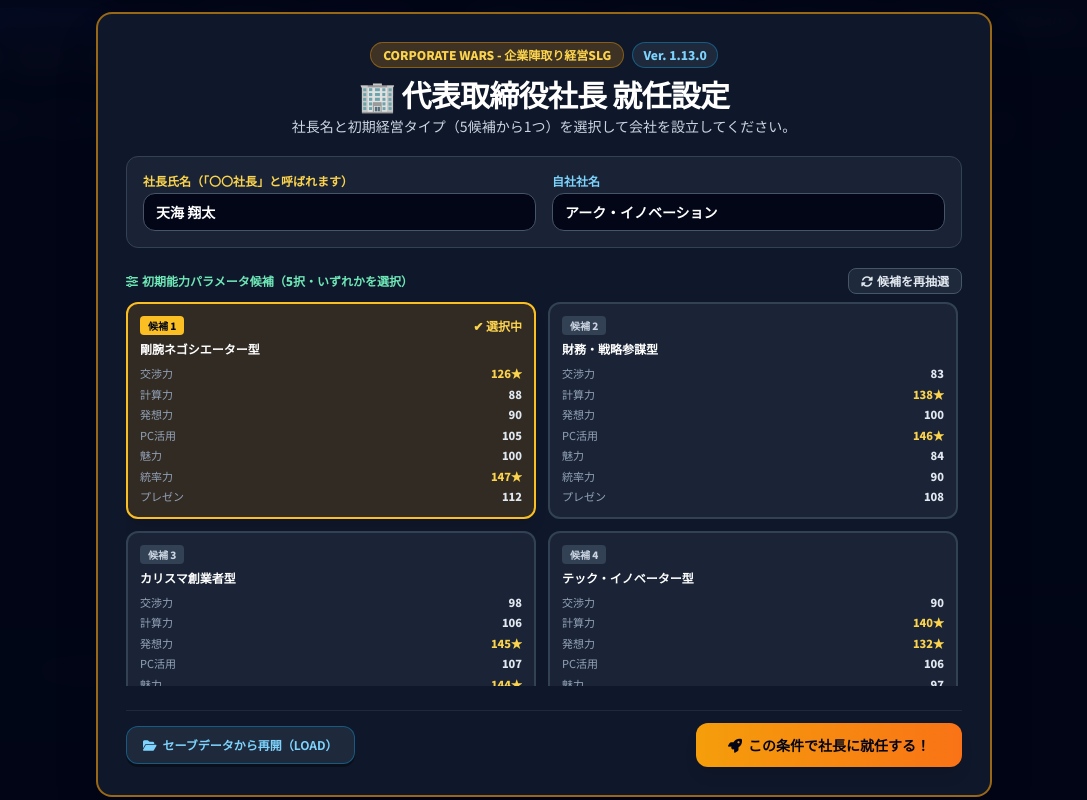
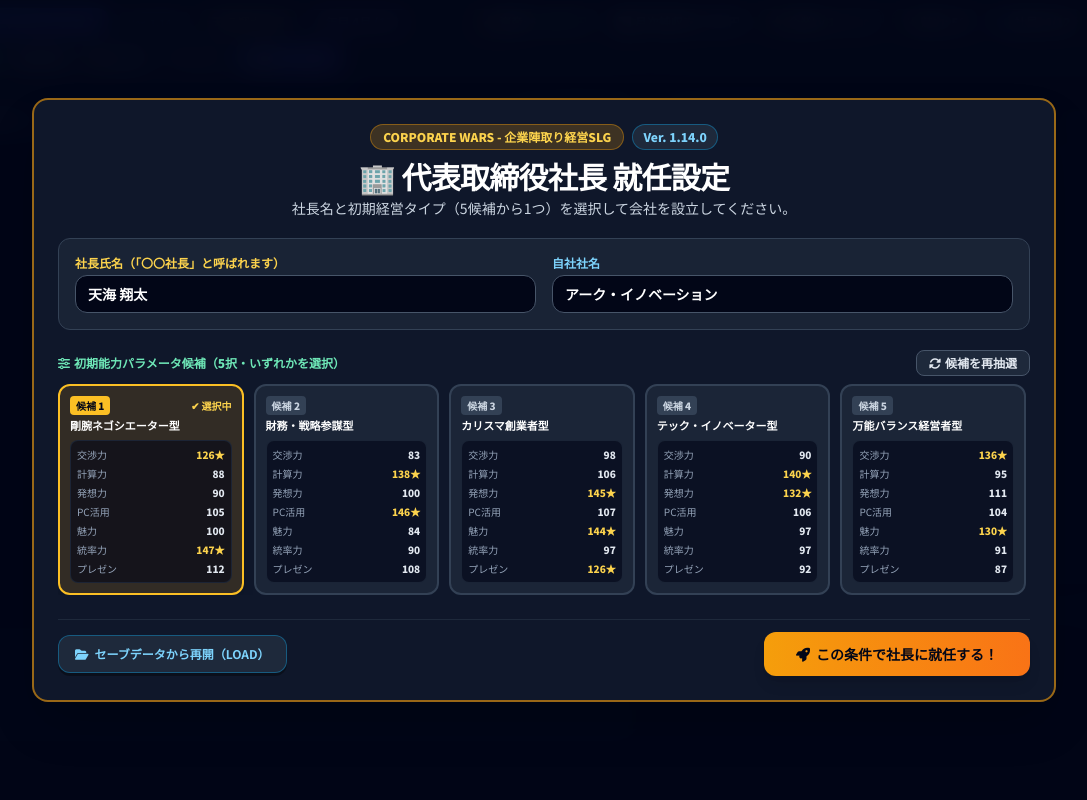
Before and after one commit to Turuq3/corporate_wars, a plain HTML site: page index.html in a window 1280 px wide. Shown: the whole page, without its empty margins (96-1183 px from the left). Drawn offline with nearby package versions, Linux system fonts and the light colour scheme.

Commit message:
Add files via upload

```diff
--- a/index.html
+++ b/index.html
@@ -63,11 +63,11 @@
 
     <!-- 社長就任・初期パラメータ5択モーダル -->
     <div id="setup-modal" class="fixed inset-0 z-50 bg-slate-950/95 backdrop-blur-md flex items-center justify-center p-3 overflow-y-auto">
-        <div class="bg-slate-900 border-2 border-amber-500/60 rounded-2xl max-w-4xl w-full p-5 sm:p-7 shadow-2xl my-auto">
+        <div class="bg-slate-900 border-2 border-amber-500/60 rounded-2xl max-w-5xl w-full p-5 sm:p-6 shadow-2xl my-auto">
             <div class="text-center mb-5">
                 <div class="flex items-center justify-center gap-2 mb-2">
                     <span class="inline-block bg-amber-500/20 text-amber-300 border border-amber-500/40 text-xs font-black px-3 py-1 rounded-full">CORPORATE WARS - 企業陣取り経営SLG</span>
-                    <span class="inline-block bg-slate-800 text-sky-300 border border-sky-500/40 text-xs font-black px-2.5 py-1 rounded-full">Ver. 1.13.0</span>
+                    <span class="inline-block bg-slate-800 text-sky-300 border border-sky-500/40 text-xs font-black px-2.5 py-1 rounded-full">Ver. 1.14.0</span>
                 </div>
                 <h1 class="text-2xl sm:text-3xl font-black text-white tracking-tight">🏢 代表取締役社長 就任設定</h1>
                 <p class="text-xs sm:text-sm text-slate-300 mt-1">社長名と初期経営タイプ（5候補から1つ）を選択して会社を設立してください。</p>
@@ -90,7 +90,7 @@
                     <i class="fa-solid fa-rotate mr-1"></i>候補を再抽選
                 </button>
             </div>
-            <div id="president-presets-container" class="grid grid-cols-1 sm:grid-cols-2 gap-3 mb-6 max-h-[48vh] overflow-y-auto custom-scroll pr-1"></div>
+            <div id="president-presets-container" class="grid grid-cols-2 sm:grid-cols-3 lg:grid-cols-5 gap-2.5 mb-6 max-h-[50vh] overflow-y-auto custom-scroll pr-1"></div>
 
             <div class="flex flex-col sm:flex-row items-center justify-between gap-3 pt-3 border-t border-slate-800">
                 <button onclick="ui.openSaveModal('LOAD')" class="w-full sm:w-auto btn-game bg-slate-800 hover:bg-slate-700 text-sky-300 border border-sky-500/40 font-bold px-4 py-2.5 rounded-xl text-xs">
@@ -110,7 +110,7 @@
                 <div class="bg-gradient-to-br from-blue-600 to-indigo-700 text-white font-black px-2.5 py-1 rounded-xl text-xs sm:text-sm shadow">
                     🏢 <span id="hdr-comp-name">アーク・イノベーション</span>
                 </div>
-                <span class="text-[10px] font-black text-sky-300 bg-slate-800/90 border border-sky-500/40 px-2 py-0.5 rounded-md">Ver. 1.13.0</span>
+                <span class="text-[10px] font-black text-sky-300 bg-slate-800/90 border border-sky-500/40 px-2 py-0.5 rounded-md">Ver. 1.14.0</span>
                 <div class="text-xs font-bold text-amber-300 bg-slate-800 px-2.5 py-1 rounded-lg border border-slate-700">
                     <span id="hdr-pres-name">天海 翔太社長</span>
                 </div>
@@ -2324,13 +2324,15 @@
                 container.innerHTML = game.presidentPresets.map((p, idx) => {
                     const selected = idx === game.selectedPresetIndex;
                     return `
-                        <div onclick="game.selectedPresetIndex=${idx}; ui.renderPresidentPresets();" class="cursor-pointer rounded-xl p-3 border-2 transition-all ${selected ? 'bg-amber-500/15 border-amber-400 shadow-lg' : 'bg-slate-800/80 border-slate-700 hover:border-slate-500'}">
-                            <div class="flex items-center justify-between mb-1.5">
-                                <span class="text-[10px] font-black px-2 py-0.5 rounded ${selected ? 'bg-amber-400 text-slate-950' : 'bg-slate-700 text-slate-300'}">候補 ${idx + 1}</span>
-                                ${selected ? '<span class="text-xs text-amber-300 font-black">✔ 選択中</span>' : ''}
-                            </div>
-                            <div class="text-xs font-black text-white mb-2">${p.title}</div>
-                            <div class="space-y-1 text-[11px]">
+                        <div onclick="game.selectedPresetIndex=${idx}; ui.renderPresidentPresets();" class="cursor-pointer rounded-xl p-2.5 border-2 transition-all flex flex-col justify-between ${selected ? 'bg-amber-500/15 border-amber-400 shadow-lg' : 'bg-slate-800/80 border-slate-700 hover:border-slate-500'}">
+                            <div>
+                                <div class="flex items-center justify-between mb-1">
+                                    <span class="text-[10px] font-black px-1.5 py-0.5 rounded ${selected ? 'bg-amber-400 text-slate-950' : 'bg-slate-700 text-slate-300'}">候補 ${idx + 1}</span>
+                                    ${selected ? '<span class="text-[10px] text-amber-300 font-black">✔ 選択中</span>' : ''}
+                                </div>
+                                <div class="text-[11px] font-black text-white mb-2 leading-tight">${p.title}</div>
+                            </div>
+                            <div class="space-y-1 text-[10px] bg-slate-950/60 p-1.5 rounded-lg border border-slate-800/80">
                                 ${STAT_KEYS.map(k => {
                                     const val = p.stats[k];
                                     const isHigh = val >= 120;
```
